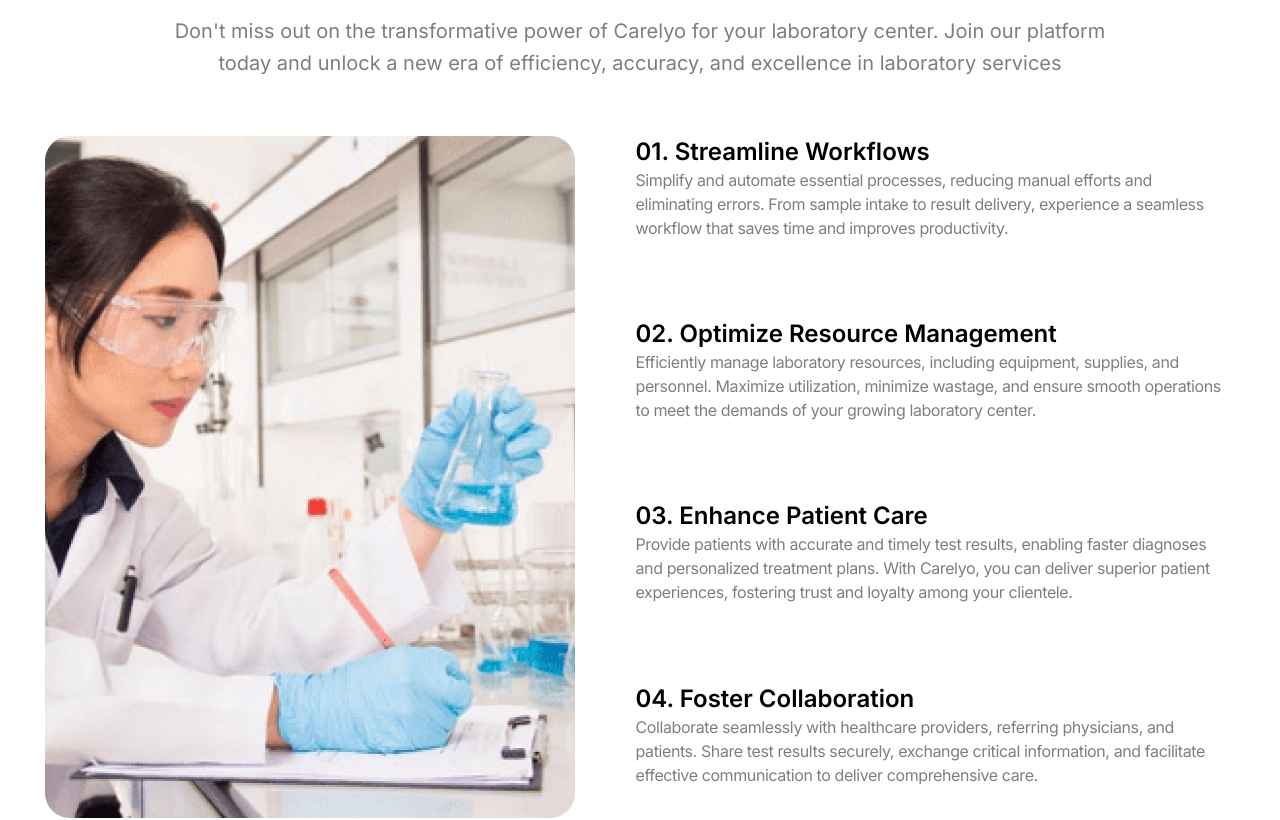
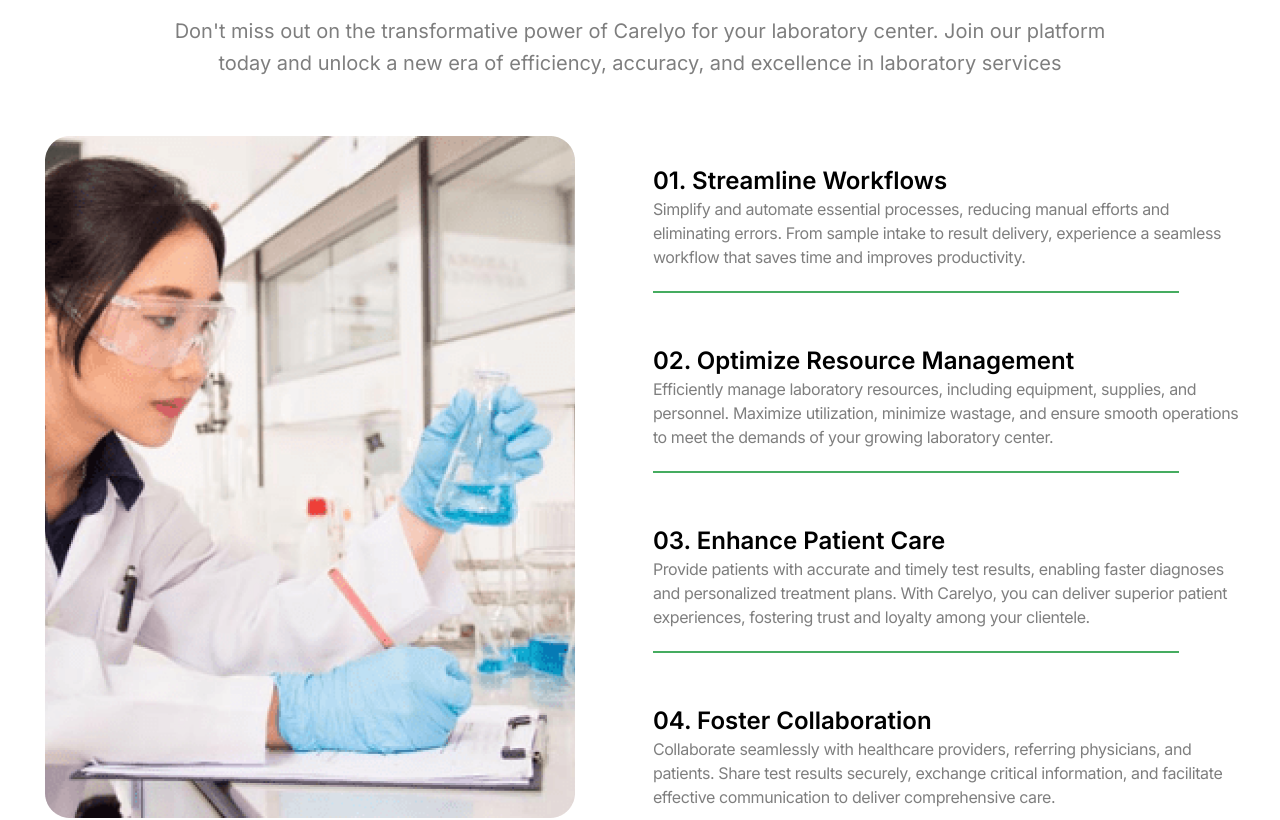
Before and after one commit to meeruu8282/next-mongodb-clerk, a Next.js app: page /providers/platforms/labCenters in a window 1280 px wide. Shown: the part 1200-2020 px from the top of the page. Built offline with nearby package versions, Linux system fonts and the light colour scheme.

Commit message:
added hover effekts labcenter-joincarleyenables-hovertextbox

```diff
--- a/src/app/(pages)/providers/platforms/labCenters/hovertextbox.tsx
+++ b/src/app/(pages)/providers/platforms/labCenters/hovertextbox.tsx
@@ -14,13 +14,22 @@ const Hovertextbox: React.FC<HovertextboxTamplateProps> = ({
   // ... andra props för varje sektion av din mall
 }) => {
   return (
-    <div className=" w-[594.24px] h-[142px] gap-[16px]">
-      <div className=" w-[594.24px] h-[126px] gap-[16px] ">
-        <h1 className="w-[442px] h-[32px] text-[poppins] text-[24px] font-semibold leading-8 text-left ">
-            {header01}</h1>
+    <div className="relative group">
+      <div className="absolute group-hover:-inset-10 bg-[#45AC60] rounded-[25px] blur opacity-5  "></div>
 
-        <p className="text-[poppins] text-[16px] font-normal leading-6 tracking-tight text-left opacity-50">
-            {paragraph01}</p>
+      <div className=" relative flex flex-col justify-center items-center w-[629px] h-[180px] bg-white  rounded-[25px]  hover:border-[1px] border-[#45AC60] ">
+        <div className="  w-[594.24px] h-[122px] gap-[16px] rounded-[25px] ">
+          <div className=" w-[594.24px] h-[126px] gap-[16px] ">
+            <h1 className="w-[442px] h-[32px] text-[poppins] text-[24px] font-semibold leading-8 text-left ">
+              {header01}
+            </h1>
+
+            <p className="text-[poppins] text-[16px] font-normal leading-6 tracking-tight text-left opacity-50">
+              {paragraph01}
+            </p>
+          </div>
+          <div className="w-[526px] border-[1px] left-0  border-[#45AC60] group-hover:hidden "></div>
+        </div>
       </div>
     </div>
   )
```
